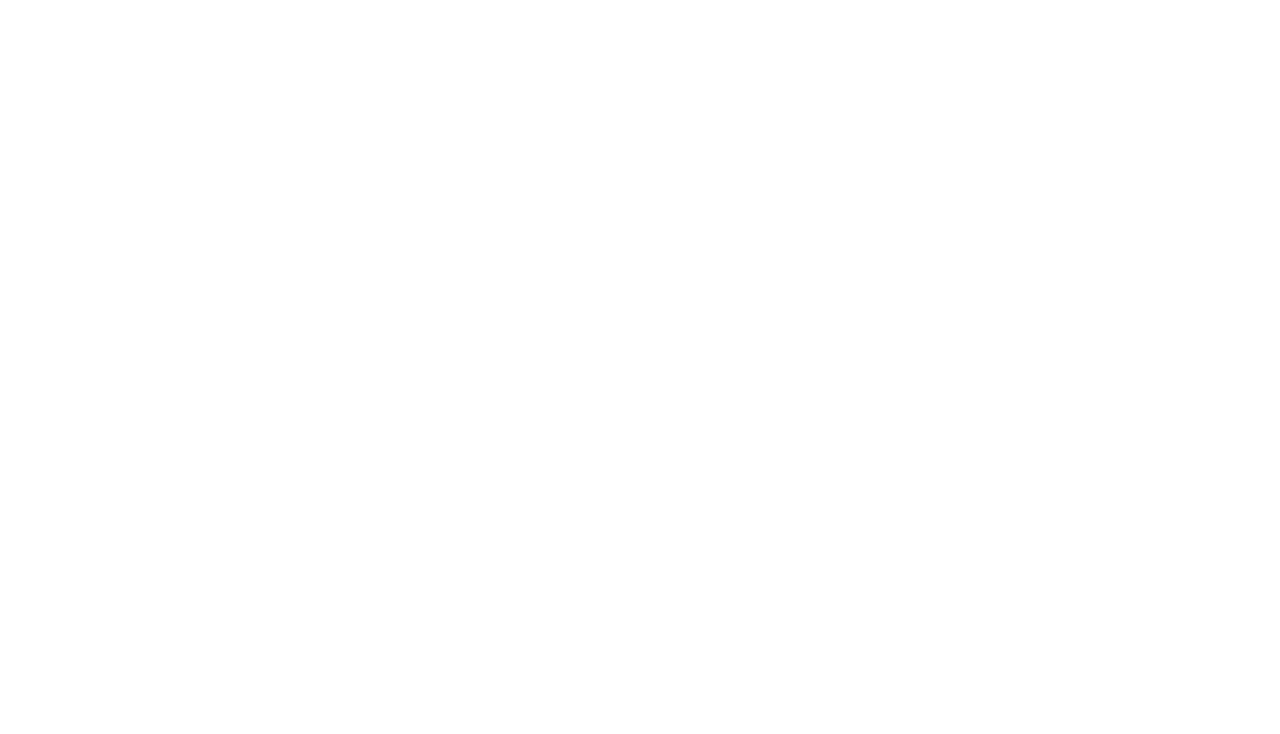
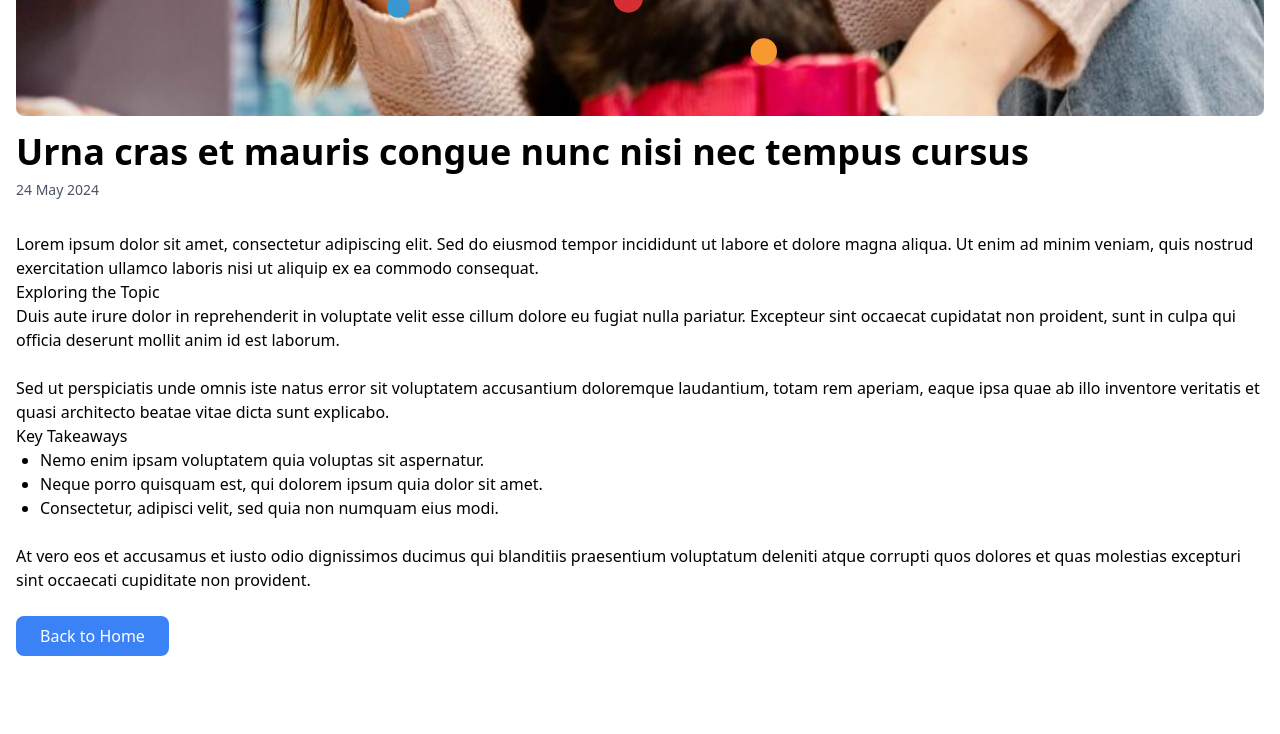
Before and after one commit to remeessalam/zippty, a React (Create React App) app: page /blog/1 in a window 1280 px wide. Before the commit this address had no page. Shown: the part 720-1454 px from the top of the page. Before the commit the page ends 800 px from the top, so only its background shows below. Built offline with nearby package versions, Linux system fonts and the light colour scheme.

Commit message:
change done

```diff
--- a/src/App.js
+++ b/src/App.js
@@ -20,6 +20,7 @@ import AdminAddProduct from "./Admin/AdminPage/AdminAddProduct";
 import Login from "./Pages/Login";
 import Signup from "./Pages/Signup";
 import ProfilePage from "./Pages/ProfilePage";
+import BlogDetails from "./Pages/BlogDetails";
 
 const AppRouter = createBrowserRouter([
   {
@@ -31,6 +32,7 @@ const AppRouter = createBrowserRouter([
       { path: "/contact-us", element: <ContactusPage /> },
       { path: "/cartitems", element: <CartPage /> },
       { path: "/shop", element: <ProductPage /> },
+      { path: "/blog/:id", element: <BlogDetails /> },
       { path: "/product/:id", element: <ProductDetails /> },
       { path: "/profile", element: <ProfilePage /> },
       { path: "/privacy-policy", element: <PrivacyPolicyPage /> },
--- a/src/Component /AllProducts.jsx
+++ b/src/Component /AllProducts.jsx
@@ -104,7 +104,7 @@ const AllProducts = () => {
                       <h3 className="font-medium text-sm line-clamp-2">
                         {product.title}
                       </h3>
-                      <button
+                      {/* <button
                         onClick={(e) => {
                           e.preventDefault();
                           toggleWishlist(product);
@@ -120,7 +120,7 @@ const AllProducts = () => {
                         ) : (
                           <AiOutlineHeart className="w-5 h-5 text-gray-600 hover:text-orange-500" />
                         )}
-                      </button>
+                      </button> */}
                     </div>
                     <p className="font-bold mt-2">
                       {!product.stock ? (
--- a/src/Component /Blogs.jsx
+++ b/src/Component /Blogs.jsx
@@ -1,3 +1,4 @@
+import { Link } from "react-router-dom";
 import blog1 from "../assets/images/blogs/blog1.png";
 import blog2 from "../assets/images/blogs/blog2.png";
 import blog3 from "../assets/images/blogs/blog3.png";
@@ -28,7 +29,10 @@ const Blogs = () => {
         <h1 className="title-heading text-center mb-6">News & Blog</h1>{" "}
         <div className="grid md:grid-cols-2 lg:grid-cols-3 gap-5">
           {blogsDetails.map((obj) => (
-            <div className="rounded-2xl overflow-hidden">
+            <Link
+              to={`/blog/${obj.id}`}
+              className="rounded-2xl overflow-hidden"
+            >
               <div className="relative">
                 <div className="absolute top-3 left-3 bg-black text-white px-5 py-1 rounded-full font-medium">
                   News
@@ -43,7 +47,7 @@ const Blogs = () => {
                 <p>{obj.date}</p>
                 <h2 className="text-xl font-bold">{obj.title}</h2>
               </div>
-            </div>
+            </Link>
           ))}
         </div>
       </div>
--- a/src/Component /ProductGrid.jsx
+++ b/src/Component /ProductGrid.jsx
@@ -36,7 +36,7 @@ const ProductGrid = ({ products }) => {
                   <h3 className="font-medium text-sm line-clamp-2">
                     {product.name}
                   </h3>
-                  <button
+                  {/* <button
                     onClick={(e) => {
                       e.preventDefault();
                       toggleWishlist(product);
@@ -48,13 +48,13 @@ const ProductGrid = ({ products }) => {
                     ) : (
                       <AiOutlineHeart className="w-5 h-5 text-gray-600 hover:text-orange-500" />
                     )}
-                  </button>
+                  </button> */}
                 </div>
                 <p className="font-bold mt-2">
                   {product.stock ? (
                     <span className="text-red-500">Currently unavailable</span>
                   ) : (
-                    `$` + product.amount.toFixed(2)
+                    `₹` + product.amount.toFixed(2)
                   )}
                 </p>
               </div>
--- a/src/Layout/Footer.jsx
+++ b/src/Layout/Footer.jsx
@@ -259,11 +259,6 @@ const Footer = () => {
                 </Link>
               </li>
               <li>
-                <Link to="/shop" className="text-gray-600 hover:text-gray-900">
-                  Products
-                </Link>
-              </li>
-              <li>
                 <Link
                   to="/cartitems"
                   className="text-gray-600 hover:text-gray-900"
--- /dev/null
+++ b/src/Pages/BlogDetails.jsx
@@ -0,0 +1,142 @@
+import { useParams, Link } from "react-router-dom";
+import { FaImage } from "react-icons/fa";
+import blog1 from "../assets/images/blogs/blog1.png";
+import blog2 from "../assets/images/blogs/blog2.png";
+import blog3 from "../assets/images/blogs/blog3.png";
+
+const blogsDetails = [
+  {
+    id: 1,
+    image: blog1,
+    title: "Urna cras et mauris congue nunc nisi nec tempus cursus",
+    date: "24 May 2024",
+  },
+  {
+    id: 2,
+    image: blog2,
+    title: "Id tellus dignissim eu nisl aliquam. Massa id interdum",
+    date: "24 May 2024",
+  },
+  {
+    id: 3,
+    image: blog3,
+    title: "mus cursus pellentesque blandit tortor suspendisse ornare",
+    date: "24 May 2024",
+  },
+];
+
+const BlogDetails = () => {
+  const { id } = useParams();
+  const blog = blogsDetails.find((b) => b.id === parseInt(id));
+
+  if (!blog) {
+    return (
+      <div className="container mx-auto p-4">
+        <h2 className="text-2xl font-bold text-center">Blog Not Found</h2>
+        <Link
+          to="/"
+          className="text-blue-500 hover:underline mt-4 block text-center"
+        >
+          Back to Home
+        </Link>
+      </div>
+    );
+  }
+
+  return (
+    <div className="wrapper py-[5rem]">
+      {/* Hero Section */}
+      <div className="mb-8">
+        <div className="relative w-full h-64 sm:h-80 lg:h-[40rem]">
+          {blog.image ? (
+            <img
+              src={blog.image}
+              alt={blog.title}
+              className="w-full h-full object-cover rounded-lg aspect-video"
+              onError={(e) => {
+                e.target.src = "";
+                e.target.style.display = "none";
+                e.target.nextSibling.style.display = "flex";
+              }}
+            />
+          ) : (
+            <FaImage
+              className="w-full h-full text-gray-400 flex items-center justify-center"
+              title="No image available"
+            />
+          )}
+        </div>
+        <h1 className="text-2xl sm:text-3xl lg:text-4xl font-bold mt-4">
+          {blog.title}
+        </h1>
+        <p className="text-sm text-gray-600 mt-2">{blog.date}</p>
+      </div>
+
+      {/* Blog Content */}
+      <div className="prose max-w-none sm:prose-lg lg:prose-xl">
+        <p>
+          Lorem ipsum dolor sit amet, consectetur adipiscing elit. Sed do
+          eiusmod tempor incididunt ut labore et dolore magna aliqua. Ut enim ad
+          minim veniam, quis nostrud exercitation ullamco laboris nisi ut
+          aliquip ex ea commodo consequat.
+        </p>
+        <h2>Exploring the Topic</h2>
+        <p>
+          Duis aute irure dolor in reprehenderit in voluptate velit esse cillum
+          dolore eu fugiat nulla pariatur. Excepteur sint occaecat cupidatat non
+          proident, sunt in culpa qui officia deserunt mollit anim id est
+          laborum.
+        </p>
+        <div className="my-6">
+          {/* <img
+            src="https://via.placeholder.com/600x400"
+            alt="Placeholder"
+            className="w-full h-auto rounded-lg"
+          />
+          <p className="text-sm text-gray-500 mt-2 text-center">
+            Sample image caption
+          </p> */}
+        </div>
+        <p>
+          Sed ut perspiciatis unde omnis iste natus error sit voluptatem
+          accusantium doloremque laudantium, totam rem aperiam, eaque ipsa quae
+          ab illo inventore veritatis et quasi architecto beatae vitae dicta
+          sunt explicabo.
+        </p>
+        <h2>Key Takeaways</h2>
+        <ul className="list-disc pl-6">
+          <li>Nemo enim ipsam voluptatem quia voluptas sit aspernatur.</li>
+          <li>
+            Neque porro quisquam est, qui dolorem ipsum quia dolor sit amet.
+          </li>
+          <li>Consectetur, adipisci velit, sed quia non numquam eius modi.</li>
+        </ul>
+        <div className="my-6">
+          {/* <img
+            src="https://via.placeholder.com/600x400"
+            alt="Placeholder"
+            className="w-full h-auto rounded-lg"
+          />
+          <p className="text-sm text-gray-500 mt-2 text-center">
+            Another sample image
+          </p> */}
+        </div>
+        <p>
+          At vero eos et accusamus et iusto odio dignissimos ducimus qui
+          blanditiis praesentium voluptatum deleniti atque corrupti quos dolores
+          et quas molestias excepturi sint occaecati cupiditate non provident.
+        </p>
+      </div>
+
+      {/* Back Button */}
+      <Link
+        to="/"
+        className="inline-block mt-6 px-6 py-2 bg-blue-500 text-white rounded-lg hover:bg-blue-600"
+      >
+        Back to Home
+      </Link>
+    </div>
+  );
+};
+
+export default BlogDetails;
--- a/src/Pages/ProductDetails.jsx
+++ b/src/Pages/ProductDetails.jsx
@@ -133,9 +133,7 @@ const ProductDetails = () => {
               <h1 className="small-heading">{product.name}</h1>
               <div className="flex items-center gap-2">
                 <span className="text-2xl font-bold">₹{product.amount}</span>
-                <span className="text-sm text-gray-500">
-                  Count(11,959 / Count)
-                </span>
+                <span className="text-sm text-gray-500">(Incl. GST) </span>
               </div>
               <div className="flex items-center gap-1">
                 {"★★★★★".split("").map((star, i) => (
```
